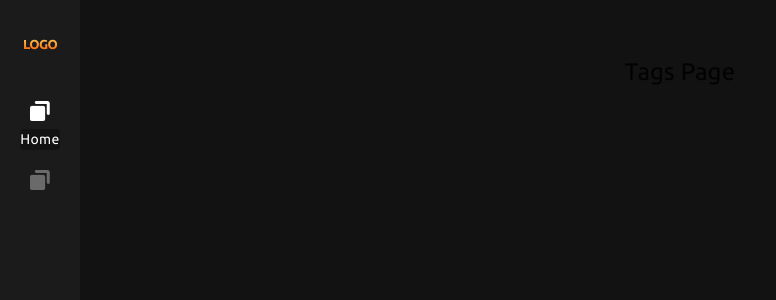
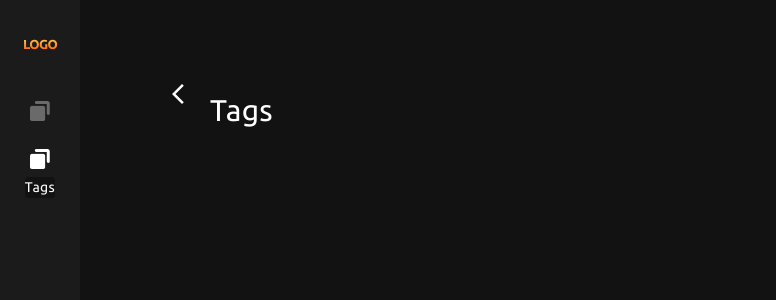
Before and after one commit to raynormw/aha-fe, a React (Create React App) app: page /tags in a window 1280 px wide. Shown: the top 300 px of the page, without its empty margins (0-776 px from the left). Built offline with nearby package versions, Linux system fonts and the light colour scheme.

Commit message:
:wrench: Fixing Navbar

```diff
--- a/src/layouts/NavBar.js
+++ b/src/layouts/NavBar.js
@@ -1,21 +1,19 @@
-import React, { Component } from 'react';
-import { Link } from "react-router-dom";
+import React, { useState } from 'react';
+import { Link, useLocation } from "react-router-dom";
 import Grid from '@mui/material/Grid';
 
 import { Item } from 'utils/Helper';
 import IconSelected from 'assets/icons/selected.png';
 import IconNotSelected from 'assets/icons/notSelected.png';
 
-export default class NavBar extends Component {
-  state = {
-    routes: "home",
-  }
+function NavBar(props) {
+  const { pathname } = useLocation();
 
-  handleClick(routes) {
-    this.setState({ routes });
-  }
+  const [routes, setRoutes] = useState(pathname);
+  const handleClick = (routes) => {
+    setRoutes(routes);
+  };
 
-  render() {
   return (
     <Grid
       sx={{
@@ -78,12 +76,12 @@ export default class NavBar extends Component {
         }}
       >
         {
-              this.state.routes === "home"
+            routes === "/"
           ?
             <Link
               to="/"
-                onClick={() => this.handleClick("home")}
-                style={{ textDecoration: 'none' }}
+              onClick={() => handleClick("/")}
+              style={{ textDecoration: 'none', cursor: 'pointer' }}
             >
               <img src={IconSelected} alt="Selected Icon" />
               <Item
@@ -102,8 +100,8 @@ export default class NavBar extends Component {
           :
             <Link
               to="/"
-                onClick={() => this.handleClick("home")}
-                style={{ textDecoration: 'none' }}
+              onClick={() => handleClick("/")}
+              style={{ textDecoration: 'none', cursor: 'pointer' }}
             >
               <img src={IconNotSelected} alt="Selected Icon" />
             </Link>
@@ -122,12 +120,12 @@ export default class NavBar extends Component {
         }}
       >
         {
-              this.state.routes === "tags"
+            routes === "/tags"
           ?
             <Link
               to="/tags"
-                onClick={() => this.handleClick("tags")}
-                style={{ textDecoration: 'none' }}
+              onClick={() => handleClick("/tags")}
+              style={{ textDecoration: 'none', cursor: 'pointer' }}
             >
               <img src={IconSelected} alt="Not Selected Icon" />
               <Item
@@ -139,6 +137,7 @@ export default class NavBar extends Component {
                   lineHeight: '150%',
                   letterSpacing: '0.4px',
                   boxShadow: 'none',
+                  cursor: 'pointer'
               }}>
                 Tags
               </Item>
@@ -146,8 +145,8 @@ export default class NavBar extends Component {
           :
             <Link
               to="/tags"
-                onClick={() => this.handleClick("tags")}
-                style={{ textDecoration: 'none' }}
+              onClick={() => handleClick("/tags")}
+              style={{ textDecoration: 'none', cursor: 'pointer' }}
             >
               <img src={IconNotSelected} alt="Not Selected Icon" />
             </Link>
@@ -156,4 +155,5 @@ export default class NavBar extends Component {
     </Grid>
   );
 }
-}
+
+export default NavBar;
--- a/src/routes/TagsPage.js
+++ b/src/routes/TagsPage.js
@@ -1,9 +1,103 @@
-import React, { Component } from 'react';
+import React from 'react';
+import { useNavigate, useLocation } from 'react-router-dom';
+import { createTheme, ThemeProvider } from '@mui/material/styles';
+import ArrowBackIosNewIcon from '@mui/icons-material/ArrowBackIosNew';
+import Grid from '@mui/material/Grid';
+import useMediaQuery from '@mui/material/useMediaQuery';
 
-export default class TagsPage extends Component {
-  render() {
-    return (
-      <div>Tags Page</div>
-    );
-  }
+import BottomNav from 'components/BottomNav';
+
+const theme = createTheme({
+  breakpoints: {
+    values: {
+      mobile: 0,
+      tablet: 640,
+      laptop: 1024,
+      notebook: 1280,
+      desktop: 1440,
+    },
+  },
+});
+
+function TagsPage(props) {
+  const phone = useMediaQuery('(max-width:640px)');
+  const tablet = useMediaQuery('(min-width:640px)');
+  const navigate = useNavigate();
+
+  return (
+    <ThemeProvider theme={theme}>
+      <Grid
+        sx={{
+          color: '#FFFFFF',
+          flexDirection: 'column',
+        }}
+        container
+      >
+        <Grid
+          container
+          sx={{
+            display: 'flex',
+            flexDirection: {
+              mobile: 'column',
+              tablet: 'row',
+            },
+            alignItems: {
+              mobile: 'left',
+              tablet: 'center',
+            }
+          }}
+        >
+          {
+            tablet
+              ?
+            <Grid
+              item
+              sx={{
+                position: 'absolute',
+                left: '13%',
+                right: '25.88%',
+                top: '10%',
+                cursor: 'pointer',
+              }}
+            >
+              <ArrowBackIosNewIcon onClick={() => navigate(-1)} />
+            </Grid>
+              :
+            null
+          }
+          {
+            phone
+              ?
+            <Grid item>
+              <ArrowBackIosNewIcon onClick={() => navigate(-1)} /> Home Page
+            </Grid>
+              :
+            null
+          }
+          <Grid
+            item
+            sx={{
+              marginTop: '38px',
+              fontSize: '30px',
+              fontWeight: '400',
+              letterSpacing: '0.25px'
+            }}
+          >
+            Tags
+          </Grid>
+        </Grid>
+        {
+          phone
+            ?
+          <BottomNav />
+            :
+          null
+        }
+      </Grid>
+    </ThemeProvider>
+  );
+
+
 }
+
+export default TagsPage;
```
Lines whose indentation alone changed are shown as unchanged.
